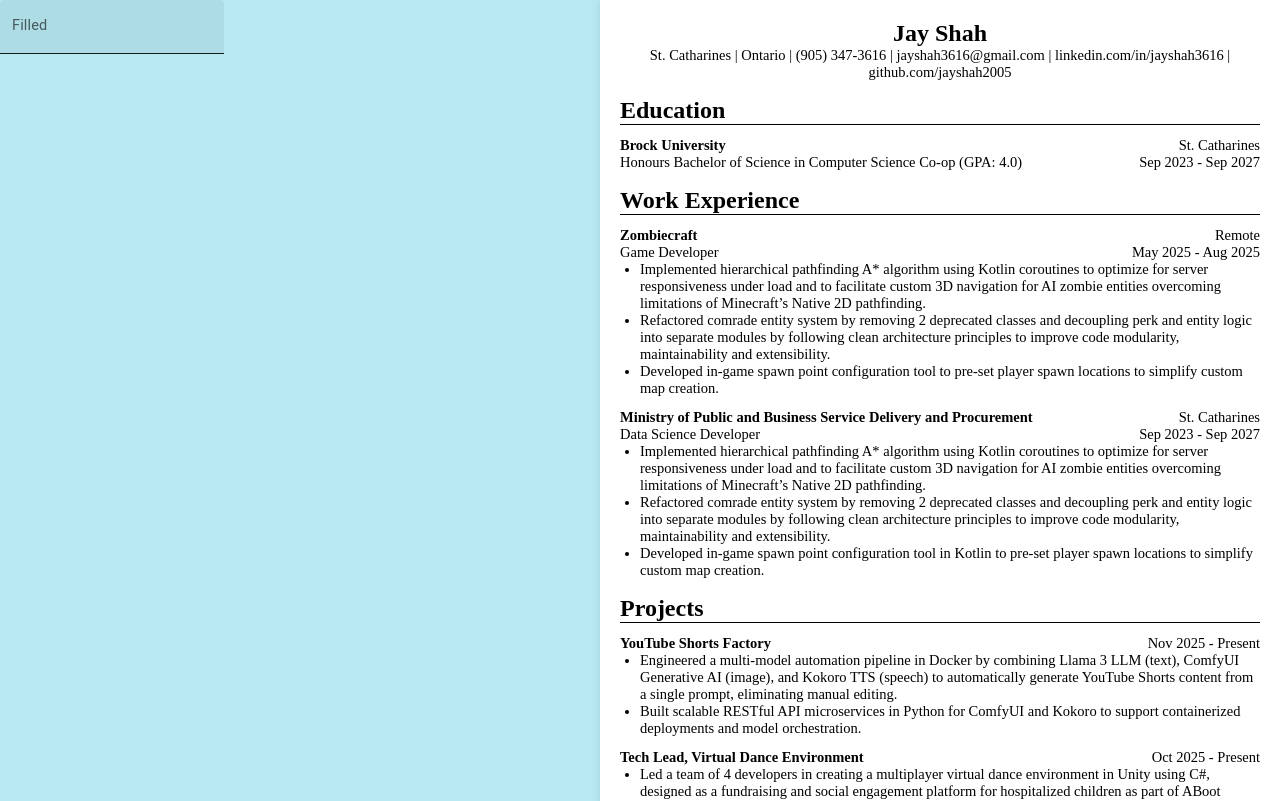
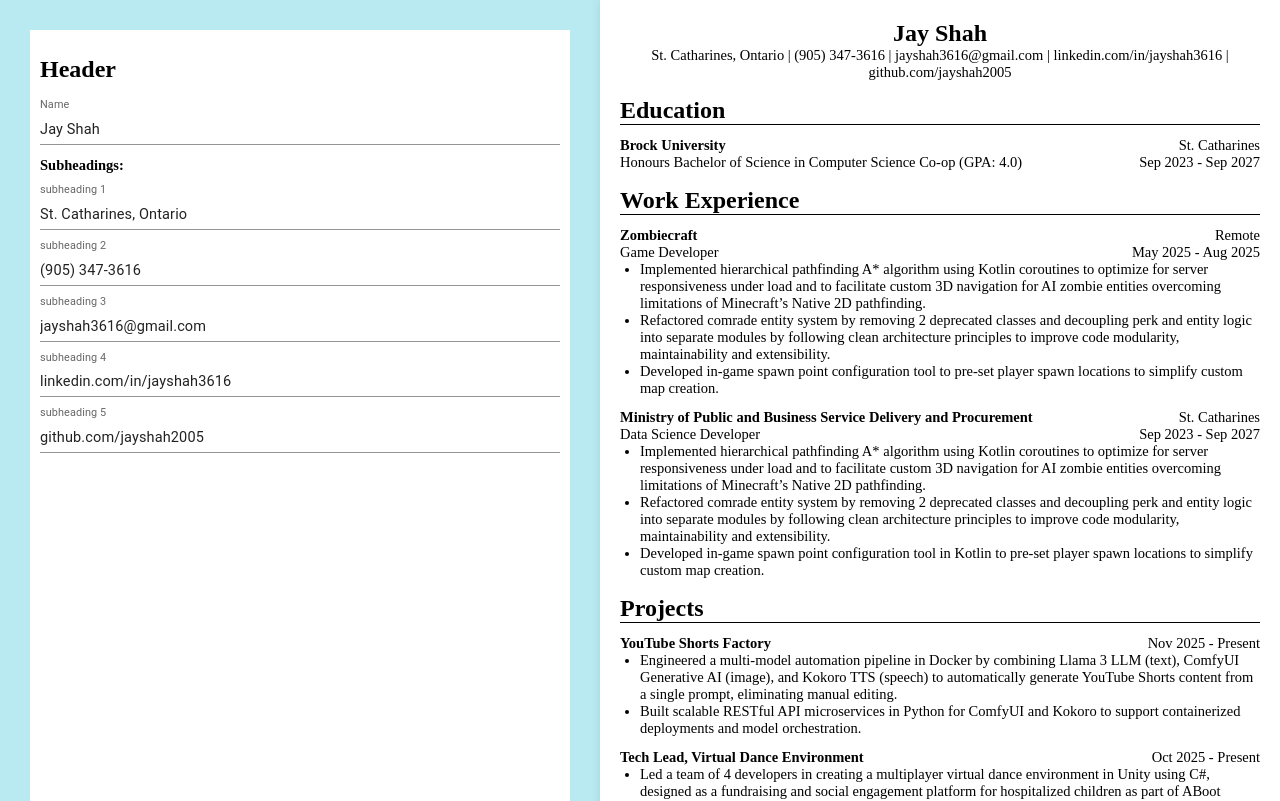
Before and after one commit to jayshah2005/cvApp, a React (Vite) app: page / in a window 1280 px wide. Shown: the top 801 px of the page. Built offline with nearby package versions, Linux system fonts and the light colour scheme.

Commit message:
feat Added header inputs

```diff
--- a/src/App.jsx
+++ b/src/App.jsx
@@ -10,7 +10,13 @@
 
       const [header, setHeader] = useState({
         name: "Jay Shah",
-        subheading: ["St. Catharines", "Ontario", "(905) 347-3616", "jayshah3616@gmail.com", "linkedin.com/in/jayshah3616", "github.com/jayshah2005"]
+        subheading: [
+            { id: crypto.randomUUID(), text: "St. Catharines, Ontario" },
+            { id: crypto.randomUUID(), text: "(905) 347-3616" },
+            { id: crypto.randomUUID(), text: "jayshah3616@gmail.com" },
+            { id: crypto.randomUUID(), text: "linkedin.com/in/jayshah3616" },
+            { id: crypto.randomUUID(), text: "github.com/jayshah2005" }
+        ]
     })
 
     const [education, setEducation] = useState([{
@@ -153,7 +159,19 @@
 
   return (
     <ThemeProvider theme={theme}>
-      <InputCV header={header} education={education} workExperience={workExperience} projectExperience={projectExperience} />
+    <InputCV
+    header={header}
+    setHeader={setHeader}
+
+    education={education}
+    setEducation={setEducation}
+
+    workExperience={workExperience}
+    setWorkExperience={setWorkExperience}
+
+    projectExperience={projectExperience}
+    setProjectExperience={setProjectExperience}
+    />
       <OutputCV header={header} education={education} workExperience={workExperience} projectExperience={projectExperience} />
     </ThemeProvider>
   )
--- /dev/null
+++ b/src/app/cvInputs/HeaderInput.tsx
@@ -0,0 +1,68 @@
+import { TextField } from "@mui/material";
+
+export function HeaderInput({ header, setHeader }) {
+
+    let subheadings = header.subheading
+
+    return (
+        <div id="HeaderInput">
+            <h1>Header</h1>
+            <TextField
+                variant="standard"
+                value={header.name}
+                onChange={handleNameChange}
+                label="Name"
+                fullWidth
+            />
+            <div id="SubheadingInput">
+                <h2>Subheadings:</h2>
+                {subheadings.map((subheading, index) => {
+
+                let {text, id} = subheading
+
+                    return(
+                        <TextField
+                            variant="standard"
+                            value={text}
+                            onChange={(e) => handleSubheadingChange(e, id)}
+                            label={"subheading " + (index + 1)}
+                            fullWidth
+                            key={id}
+                        />
+                    )
+                })}
+            </div>
+        </div>
+    );
+
+    function handleNameChange(e) {
+        setHeader({
+            ...header,
+            name: e.target.value
+        });
+    }
+
+    function handleSubheadingChange(e, id) {
+        let i = 0
+        let n = subheadings.length
+
+
+        while(i < n){
+
+            if(subheadings[i].id == id){
+                break;
+            }
+
+            i++
+        }
+
+        subheadings[i].text = e.target.value
+
+        setHeader({...header,
+            subheading: [...subheadings]
+        })
+
+        console.log("subheadings:", subheadings);
+    }
+
+}
--- a/src/app/cvInputs/Inputs.tsx
+++ b/src/app/cvInputs/Inputs.tsx
@@ -1,15 +1,38 @@
 import { TextField } from "@mui/material"
+import { HeaderInput } from "./HeaderInput"
 import "./cvInput.css"
 
-export function InputCV({header, education, workExperience, projectExperience}){
+export function InputCV({
+    header,
+    setHeader,
+    education,
+    setEducation,
+    workExperience,
+    setWorkExperience,
+    projectExperience,
+    setProjectExperience
+}) {
 
     return(
         <div id="cvInput">
-            {/* <HeaderInput content={header} />
-            <EducationInput content={education} />
-            <WorkExperienceInput content={workExperience} />
-            <ProjectExperienceInput content={projectExperience} /> */}
-            <TextField id="filled-basic" label="Filled" variant="filled" />
+            <HeaderInput
+                header={header}
+                setHeader={setHeader}
+            />
+            {/*
+            <EducationInput
+                education={education}
+                setEducation={setEducation}
+            />
+            <WorkExperienceInput
+                workExperience={workExperience}
+                setWorkExperience={setWorkExperience}
+            />
+            <ProjectExperienceInput
+                projectExperience={projectExperience}
+                setProjectExperience={setProjectExperience}
+            />
+            */}
         </div>
     )
 
--- a/src/app/cvInputs/cvInput.css
+++ b/src/app/cvInputs/cvInput.css
@@ -1,4 +1,16 @@
 #cvInput{
     display: flex;
     flex: 1;
+    justify-content: start;
+
+    margin: 30px;
+    background-color: white;
 }
+
+#cvInput > * {
+    margin: 10px;
+}
+
+#SubheadingInput > *{
+    margin-bottom: 10px;
+}
--- a/src/app/cvOutput/Header.tsx
+++ b/src/app/cvOutput/Header.tsx
@@ -2,7 +2,7 @@
 
 function  Header({content}){
 
-    let list = content.subheading.join(" | ")
+    let list = content.subheading.map(subheading => subheading.text).join(" | ")
 
     return(
         <header id="header">
```
